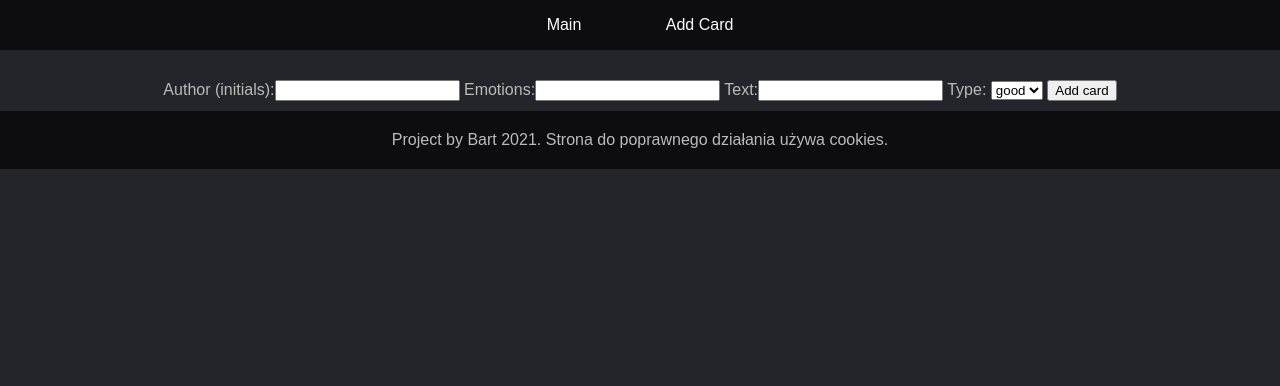
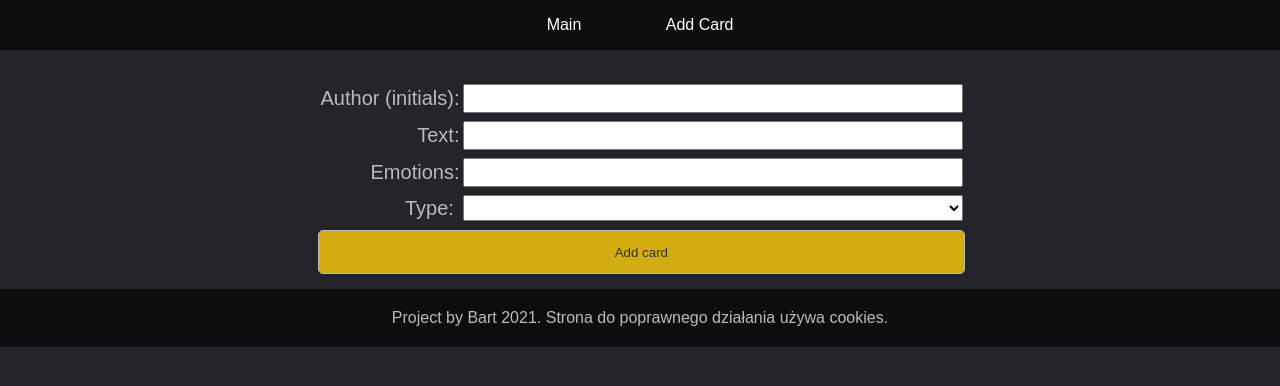
Before and after one commit to bartiniem/BoardViewer, a Flask app: page /add_card in a window 1280 px wide. Shown: the top 386 px of the page. Run offline with Flask 2, Linux system fonts and the light colour scheme.

Commit message:
Update form for adding cards

```diff
--- a/datautils.py
+++ b/datautils.py
@@ -9,7 +9,7 @@ class DataUtils:
     @staticmethod
     def save_data_to_yaml(my_data, dict_file):
         with open(dict_file, 'w') as file:
-            yaml.dump(my_data, file)
+            yaml.dump(my_data, file, default_flow_style=False)
 
     @staticmethod
     def load_yaml_data(dict_file):
--- a/static/css/main.css
+++ b/static/css/main.css
@@ -154,3 +154,42 @@ body::-webkit-scrollbar-thumb {
     font-weight: bold;
     padding: 0.2em;
 }
+
+.form-main {
+    font-size: 20px;
+}
+
+.form-card {
+}
+
+.form-line {
+    display: block;
+    text-align: right;
+    padding: 0.2em;
+}
+
+.form-element {
+    width: 500px;
+    font-size: 20px;
+}
+
+.form-label {
+    width: 200px;
+    padding: 0.2em;
+}
+
+.form-btn {
+    margin: 0.1em;
+    border: 1px solid #bbb;
+    border-radius: 5px;
+    padding: 1em 0.2em;
+    background-color: #d2ad11;
+    color: #333;
+    width: 100%;
+}
+
+input, select {
+    -webkit-box-sizing: border-box;
+       -moz-box-sizing: border-box;
+            box-sizing: border-box;
+}
--- a/templates/add_card.html
+++ b/templates/add_card.html
@@ -10,17 +10,23 @@
           {% endif %}
       </div>
       <div class="middle-cont">
-          <form method="post">
-              <label>Author (initials):</label><input type="text" name="card_author"/>
-              <label>Emotions:</label><input type="text" name="card_emotions"/>
-              <label>Text:</label><input type="text" name="card_text"/>
-              <label>Type:</label>
-              <select name="card_type">
-                  <option value="good">good</option>
-                  <option value="bad">bad</option>
-              </select>
-              <button type="submit" name="add_card_btn" value="add_card">Add card</button>
-          </form>
+          <div class="cards">
+              <form method="post" class="form-main">
+                  <div class="form-card">
+                      <span class="form-line"><label class="form-label">Author (initials):</label><input type="text" class="form-element" name="card_author" maxlength="2"/></span>
+                      <span class="form-line"><label class="form-label">Text:</label><input type="text" class="form-element" name="card_text" maxlength="300"/></span>
+                      <span class="form-line"><label class="form-label">Emotions:</label><input type="text" class="form-element" name="card_emotions" maxlength="40"/></span>
+                      <span class="form-line"><label class="form-label">Type:</label>
+                          <select name="card_type" class="form-element">
+                              <option value=""></option>
+                              <option value="good">good</option>
+                              <option value="bad">bad</option>
+                          </select>
+                      </span>
+                      <span class="form-line"><button type="submit" class="form-btn" name="add_card_btn" value="add_card">Add card</button></span>
+                  </div>
+              </form>
+          </div>
       </div>
       {% include 'footer.html' %}
   </div>
```
